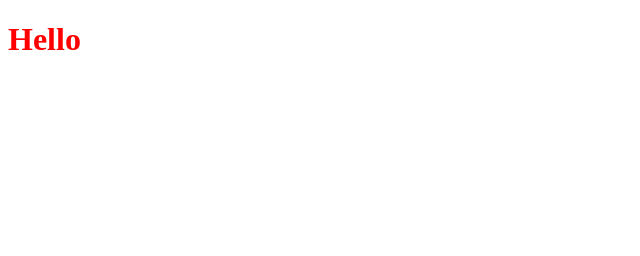
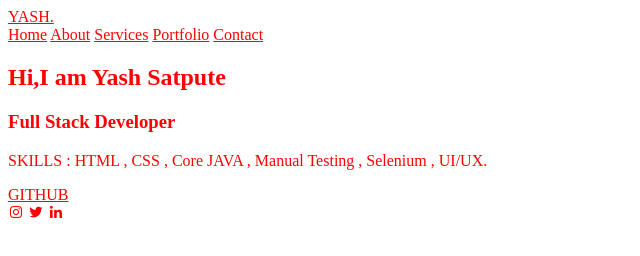
Before and after one commit to yashsatpute2407/Portfolio_Yash, a plain HTML site: page index.html in a window 1280 px wide. Shown: the whole page, without its empty margins (0-640 px from the left). Drawn offline with nearby package versions, Linux system fonts and the light colour scheme.

Commit message:
Update index.html

```diff
--- a/index.html
+++ b/index.html
@@ -1,12 +1,47 @@
+
 <!DOCTYPE html>
-<html lang="en">
+<html>
 <head>
-    <meta charset="UTF-8">
-    <meta name="viewport" content="width=device-width, initial-scale=1.0">
-    <link rel="stylesheet" href="style.css">
-    <title>Yash Satpute</title>
+	<meta charset="utf-8">
+	<meta name="viewport" content="width=device-width, initial-scale=1">
+	<title>My Portfolio</title>
+	<link rel="stylesheet" href="style.css">
+	<link href='https://unpkg.com/boxicons@2.1.4/css/boxicons.min.css' rel='stylesheet'>
 </head>
 <body>
-    <h1>Hello</h1>
+
+	<header class="header">
+		<a href="#" class="logo">YASH.</a>
+
+		<nav class="navbar">
+			<a href="#" class="active">Home</a>
+			<a href="#">About</a>
+			<a href="#">Services</a>
+			<a href="#">Portfolio</a>
+			<a href="#">Contact</a>
+		</nav>
+	</header>
+
+	<section class="home">
+		<div class="home-content">
+			<h1>Hi,I am Yash Satpute</h1>
+			<h3>Full Stack Developer</h3>
+			<p> SKILLS : HTML , CSS , Core JAVA , Manual Testing , Selenium , UI/UX. </p>
+
+			<div class="btn-box">
+				<a href="#">GITHUB</a>
+				<!-- <a href="#">ABOUT ME</a> -->
+			</div>
+		</div>
+
+		<div class="home-sci">
+			<a href="#"><i class='bx bxl-instagram'></i></a>
+			<a href="#"><i class='bx bxl-twitter' ></i></a>
+			<a href="#"><i class='bx bxl-linkedin' ></i></a>
+		</div>
+
+		<span class="hoome-imghover"></span>
+	</section>
+
 </body>
 </html>
```
